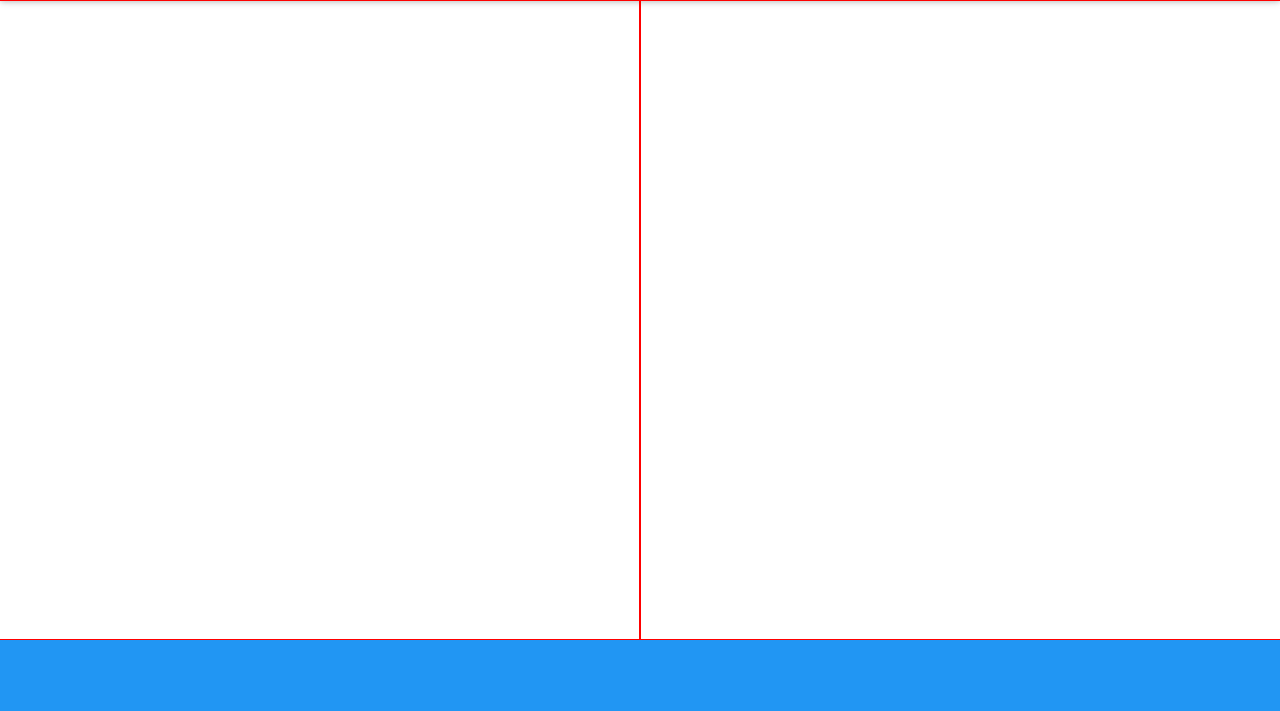
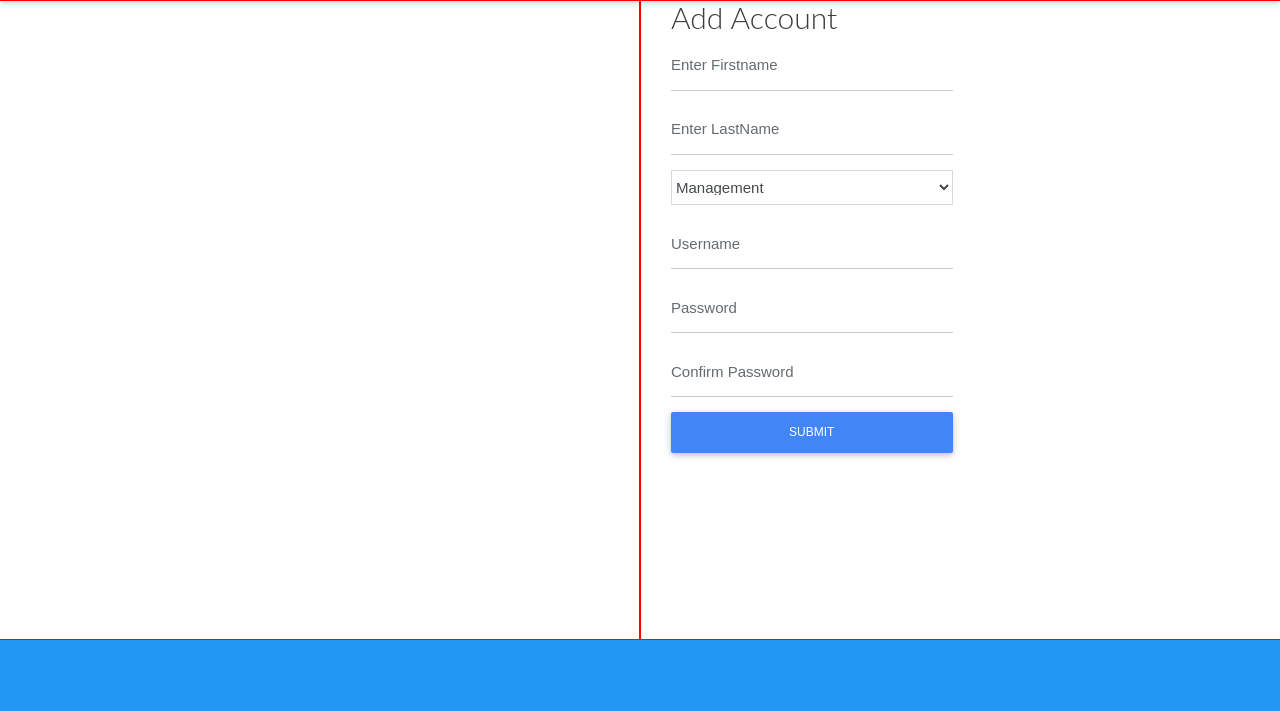
Before and after one commit to jlsantos007/Project-Tracker, a CodeIgniter app: page /projecttracker/ in a window 1280 px wide. Shown: the part 69-780 px from the top of the page. Run offline with CodeIgniter, Linux system fonts and the light colour scheme; some libraries are stand-ins or nearby versions.

Commit message:
views/body/register.php

```diff
--- a/application/config/autoload.php
+++ b/application/config/autoload.php
@@ -58,7 +58,7 @@ $autoload['packages'] = array();
 |
 |	$autoload['libraries'] = array('user_agent' => 'ua');
 */
-$autoload['libraries'] = array('session');
+$autoload['libraries'] = array('session','form_validation');
 
 /*
 | -------------------------------------------------------------------
@@ -132,4 +132,4 @@ $autoload['language'] = array();
 |
 |	$autoload['model'] = array('first_model' => 'first');
 */
-$autoload['model'] = array();
+$autoload['model'] = array('themodeloftruth');
--- a/application/controllers/main.php
+++ b/application/controllers/main.php
@@ -2,6 +2,8 @@
 defined('BASEPATH') OR exit('No direct script access allowed');
 
 class Main extends  MY_Controller {
+
+
 
 	public function __construct()
 	{
@@ -43,7 +45,20 @@ class Main extends  MY_Controller {
 		 }
 
 	}
+	public function register()
+	{
+			$data = array(
 
+				'firstname'  => $this->input->post('firstname'),
+				'lastname'   => $this->input->post('lastname'),
+				'username'   => $this->input->post('username'),
+				'access_type' => $this->input->post('access_type'),
+				'password'   => $this->input->post('password')
+			);
+			$this->themodeloftruth->register();
+			redirect(base_url('index.php/main'));
+
+	}
 
 
 	public function logout()
--- a/application/models/themodeloftruth.php
+++ b/application/models/themodeloftruth.php
@@ -16,7 +16,18 @@ class Themodeloftruth extends CI_Model {
 		$this->db->insert($table, $data);
 	}
 
+	function register()
+	{
+		$data = array(
 
+				'firstname'  => $this->input->post('firstname'),
+				'lastname'   => $this->input->post('lastname'),
+				'username'   => $this->input->post('username'),
+				'access_type' => $this->input->post('access_type'),
+				'password'   => $this->input->post('password')
+			);
+		 return $this->db->insert('user_tbl', $data);
+	}
 	//custom model for library
 	function getDropDown($table)
 	{
--- a/application/views/body/mainview.php
+++ b/application/views/body/mainview.php
@@ -19,6 +19,41 @@ $this->load->view('_partials/navbar', $navbar);
 		<div class="tabIssue" id="tabIssue">
 			<div class="tab-content">
 					<!-- registration -->
+	<div align="center-on-small-only">
+		<div class="col-md-6">
+			<h2>Add Account</h2>
+			<div class="form-group">
+			<input type="text" class="form-control" id="firstname" placeholder="Enter Firstname">
+			</div>
+
+			<div class="form-group">
+			<input type="text" class="form-control" id="lastname" placeholder="Enter LastName">
+			</div>
+
+			<div class="form-group">
+			          <select name="Access Type" id="atype" class="form-control">
+			                <option  id="0" value="0">Management</option>
+  							<option id="1" value="1">Devs</option>
+  							<option id="2" value="2">QA</option>
+  							<option id="3" value="3">QA/Management</option>
+			          </select>
+			</div>
+
+			<div class="form-group">
+			<input type="text" class="form-control" id="uname" placeholder="Username">
+			</div>
+
+			<div class="form-group">
+			<input type="password" class="form-control" id="pword" placeholder="Password">
+			</div>
+
+			<div class="form-group">
+			<input type="password" class="form-control" id="pword2" placeholder="Confirm Password">
+			</div>
+
+			<button type="submit" id="register" class="btn block btn-primary btn-block">Submit</button>
+		</div>
+	</div>
 
 			</div>
 		</div>
--- a/public/js/main.js
+++ b/public/js/main.js
@@ -1,6 +1,7 @@
 $(function(){
 	$("#login").click(function(){
 			var obj = { username : $("#username").val(), password : $("#password").val()};
+			console.log(obj);
 			$.ajax({
 				   type : "POST",
 				    url : $("base").attr('href') + "index.php/main/check",
@@ -24,4 +25,38 @@ $(function(){
 
 			});
 	});
+
+
+
+
+
+	$("#register").click(function(){
+		var obj = {
+					firstname : $("#firstname").val(),
+				    lastname  : $("#lastname").val(),
+				    username  : $("#uname").val(),
+				    access_type: $("#atype").val(),
+				    password  : $("#pword").val(),
+				    password2 : $("#pword2").val(),
+				  };
+				console.log(obj);
+
+		$.ajax({
+				type : "POST",
+				 url : $("base").attr('href') + "index.php/main/register",
+				data : obj,
+			 success : function(data){
+
+			 	console.log(data);
+
+
+			 },
+			 error : function(){
+			 	console.log('error');
+			 }
+
+
+		});
+	});
+
 });
```
Also changed, not shown: application/views/body/register.php (added, +34 -0 lines), application/views/_partials/header/before.php (line endings or trailing spaces).
